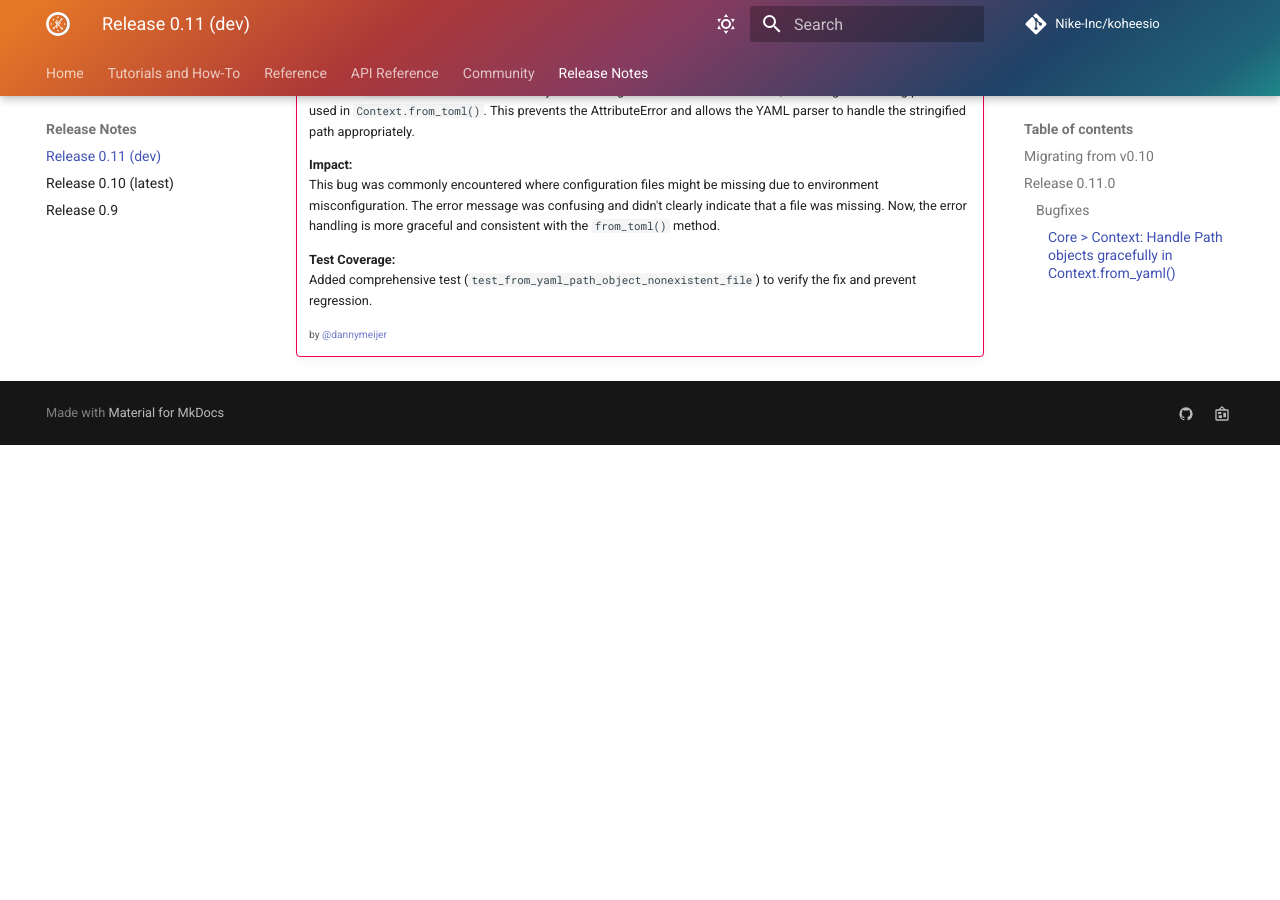
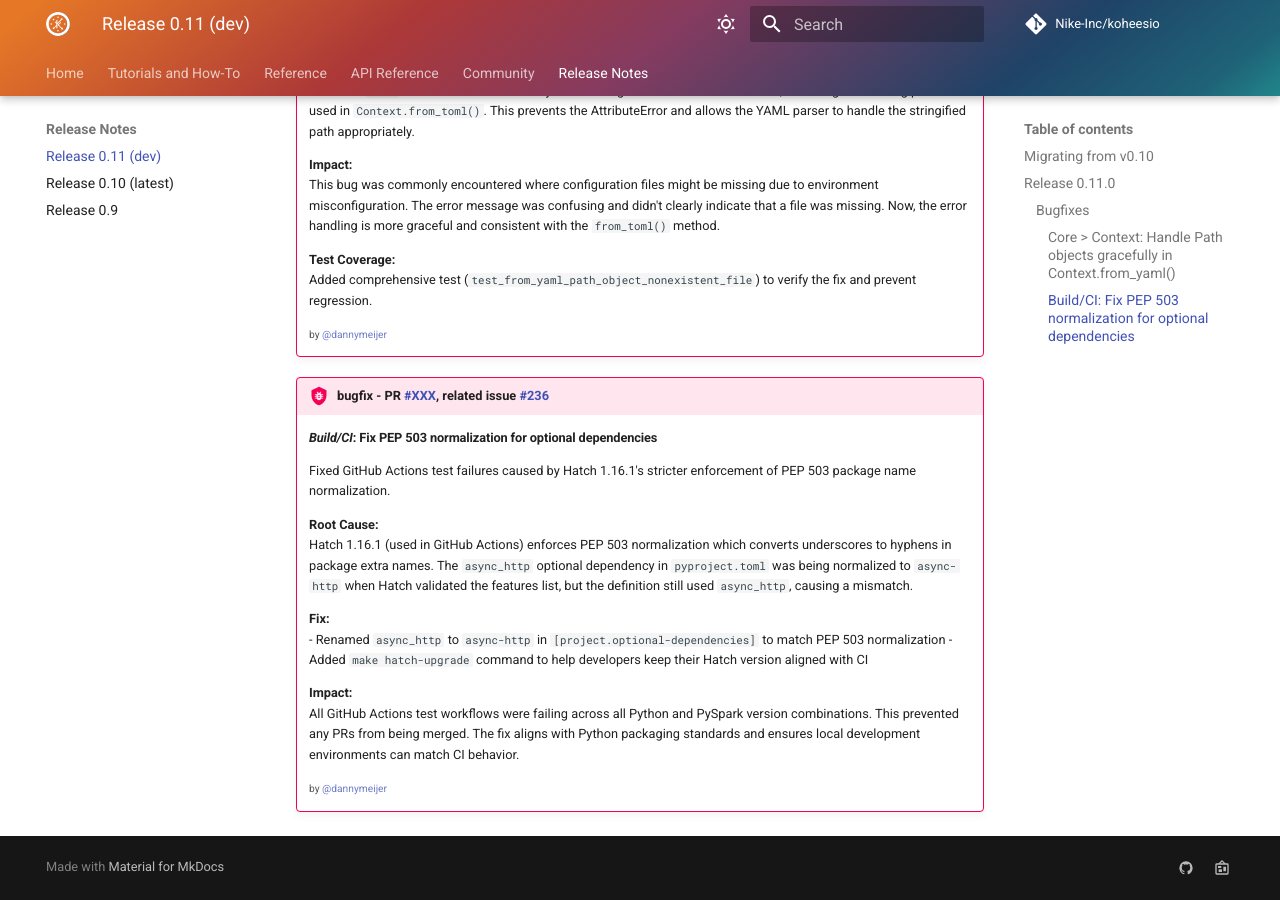
Before and after one commit to Nike-Inc/koheesio, an MkDocs documentation site: the page built from docs/releases/0.11.md, in a window 1280 px wide and 900 px high, scrolled down 900 px. Built offline with MkDocs 1.6.1 and Material for MkDocs 9.7.7, drawn with Linux system fonts in a browser that asks for light colours; comment, search, counter and statistics services are not loaded; the version menu is left out; before the commit the page ends 1345 px from its top, so only the background shows below that.

Commit message:
fix: Update async_http to async-http for PEP 503 compliance
- Rename async_http to async-http in pyproject.toml
- Add make hatch-upgrade command for version management
- Update release notes with bugfix details
- Fixes GitHub Actions failures with Hatch 1.16.1

Fixes #236

```diff
--- a/docs/releases/0.11.md
+++ b/docs/releases/0.11.md
@@ -35,3 +35,20 @@ For users currently using v0.10, no breaking changes have been introduced. This
     Added comprehensive test (`test_from_yaml_path_object_nonexistent_file`) to verify the fix and prevent regression.
 
     <small> by @dannymeijer </small>
+
+!!! bug "bugfix - PR [#XXX](https://github.com/Nike-Inc/koheesio/pull/XXX), related issue [#236](https://github.com/Nike-Inc/koheesio/issues/236)"
+    #### *Build/CI*: Fix PEP 503 normalization for optional dependencies
+
+    Fixed GitHub Actions test failures caused by Hatch 1.16.1's stricter enforcement of PEP 503 package name normalization.
+
+    **Root Cause:**
+    Hatch 1.16.1 (used in GitHub Actions) enforces PEP 503 normalization which converts underscores to hyphens in package extra names. The `async_http` optional dependency in `pyproject.toml` was being normalized to `async-http` when Hatch validated the features list, but the definition still used `async_http`, causing a mismatch.
+
+    **Fix:**
+    - Renamed `async_http` to `async-http` in `[project.optional-dependencies]` to match PEP 503 normalization
+    - Added `make hatch-upgrade` command to help developers keep their Hatch version aligned with CI
+
+    **Impact:**
+    All GitHub Actions test workflows were failing across all Python and PySpark version combinations. This prevented any PRs from being merged. The fix aligns with Python packaging standards and ensures local development environments can match CI behavior.
+
+    <small> by @dannymeijer </small>
--- a/pyproject.toml
+++ b/pyproject.toml
@@ -55,7 +55,7 @@ Project = "https://github.com/orgs/Nike-Inc/projects/4"
 
 [project.optional-dependencies]
 async = ["nest-asyncio>=1.6.0"]
-async_http = [
+async-http = [
   "aiohttp[speedups]>=3.9.5",
   "aiohttp-retry>=2.8.3",
   "nest-asyncio>=1.6.0",
```
Also changed, not shown: 1 other file.
